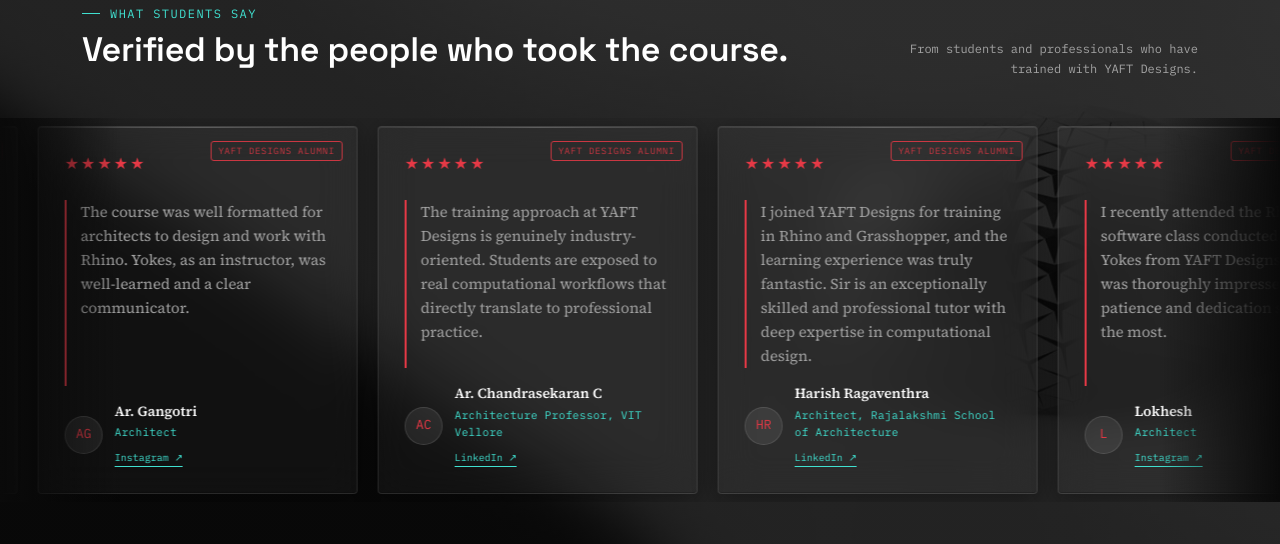
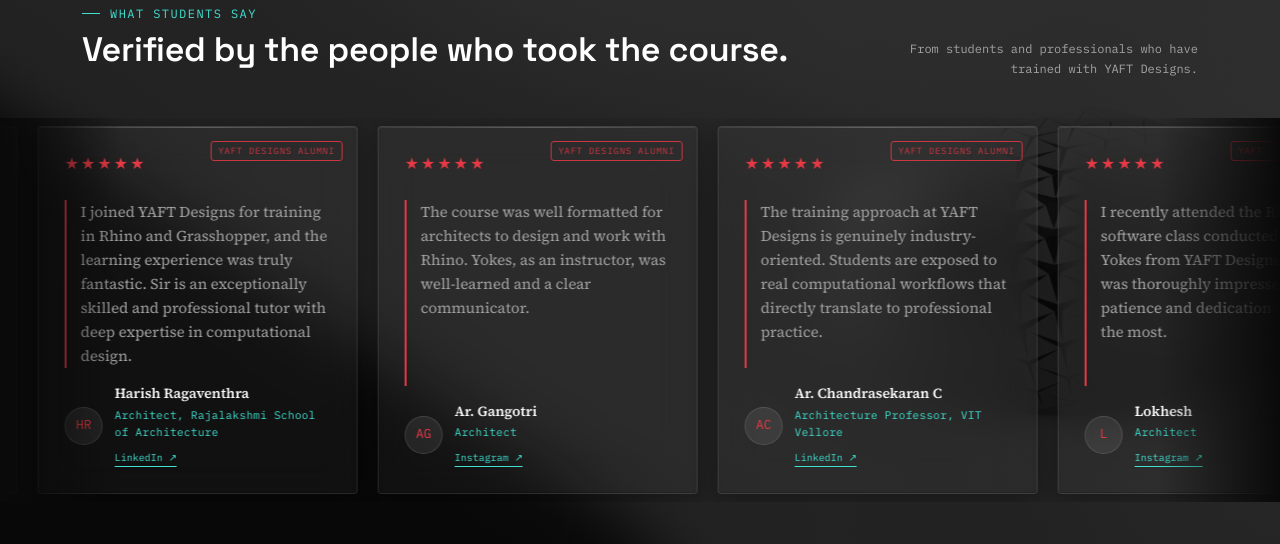
Before and after one commit to YAFTDesigns/yaftwebsite, a Next.js app: page /courses in a window 1280 px wide. Shown: the part 1600-2144 px from the top of the page. Built offline with nearby package versions, Linux system fonts and the light colour scheme; no server answers; the database is empty.

Commit message:
Randomly pick and shuffle 15 testimonials on every page load

```diff
--- a/components/TestimonialsMarquee.tsx
+++ b/components/TestimonialsMarquee.tsx
@@ -93,6 +93,19 @@ function renderStars(rating: number) {
   return <div style={{ fontSize: 16, letterSpacing: 2, marginBottom: 10 }}>{stars}</div>;
 }
 
+function shuffle<T>(arr: T[]): T[] {
+  const a = [...arr];
+  for (let i = a.length - 1; i > 0; i--) {
+    const j = Math.floor(Math.random() * (i + 1));
+    [a[i], a[j]] = [a[j], a[i]];
+  }
+  return a;
+}
+
+function pickRandom<T>(arr: T[], n: number): T[] {
+  return shuffle(arr).slice(0, n);
+}
+
 function initials(name: string) {
   if (!name || name === 'Anonymous') return '?';
   return name.split(' ').map(n => n[0]).join('').slice(0, 2).toUpperCase();
@@ -113,12 +126,15 @@ export default function TestimonialsMarquee() {
   const [items, setItems] = useState<Testimonial[]>(HARDCODED);
 
   useEffect(() => {
+    // Shuffle hardcoded on mount
+    setItems(shuffle(HARDCODED));
+
     supabase
       .from('testimonials')
       .select('name, role, institution, quote, linkedin_url, instagram_url, show_social, photo_url, rating')
       .eq('status', 'approved')
       .order('reviewed_at', { ascending: false })
-      .limit(15)
+      .limit(50) // fetch up to 50, then randomly pick 15
       .then(({ data }) => {
         if (data && data.length > 0) {
           const fromDb: Testimonial[] = data.map((t: any) => ({
@@ -131,7 +147,9 @@ export default function TestimonialsMarquee() {
             photo_url: t.photo_url || '',
             rating: t.rating || 5.0,
           }));
-          setItems([...HARDCODED, ...fromDb]);
+          // Merge all, shuffle, pick max 15
+          const merged = [...HARDCODED, ...fromDb];
+          setItems(pickRandom(merged, 15));
         }
       });
   }, []);
```
